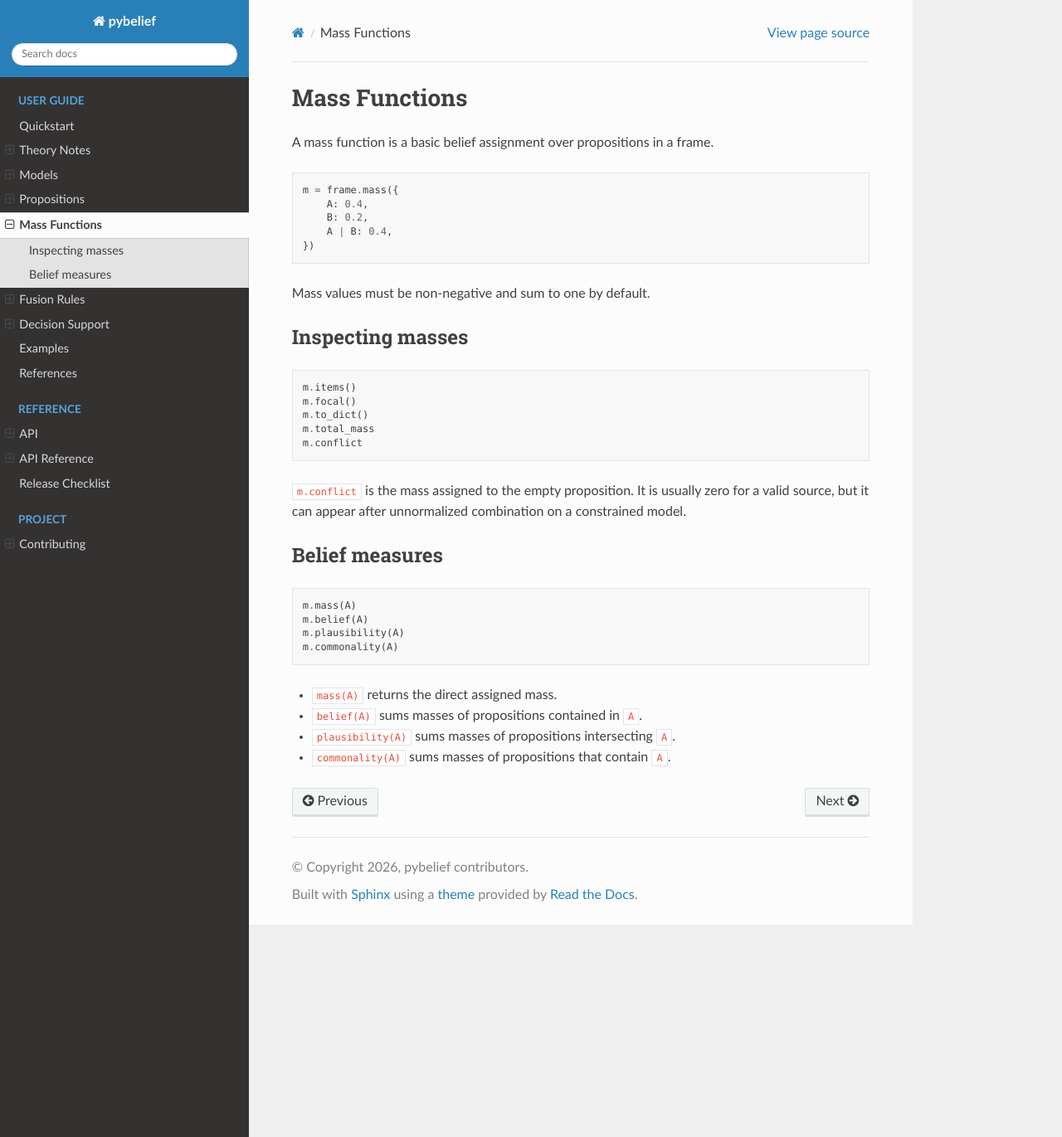
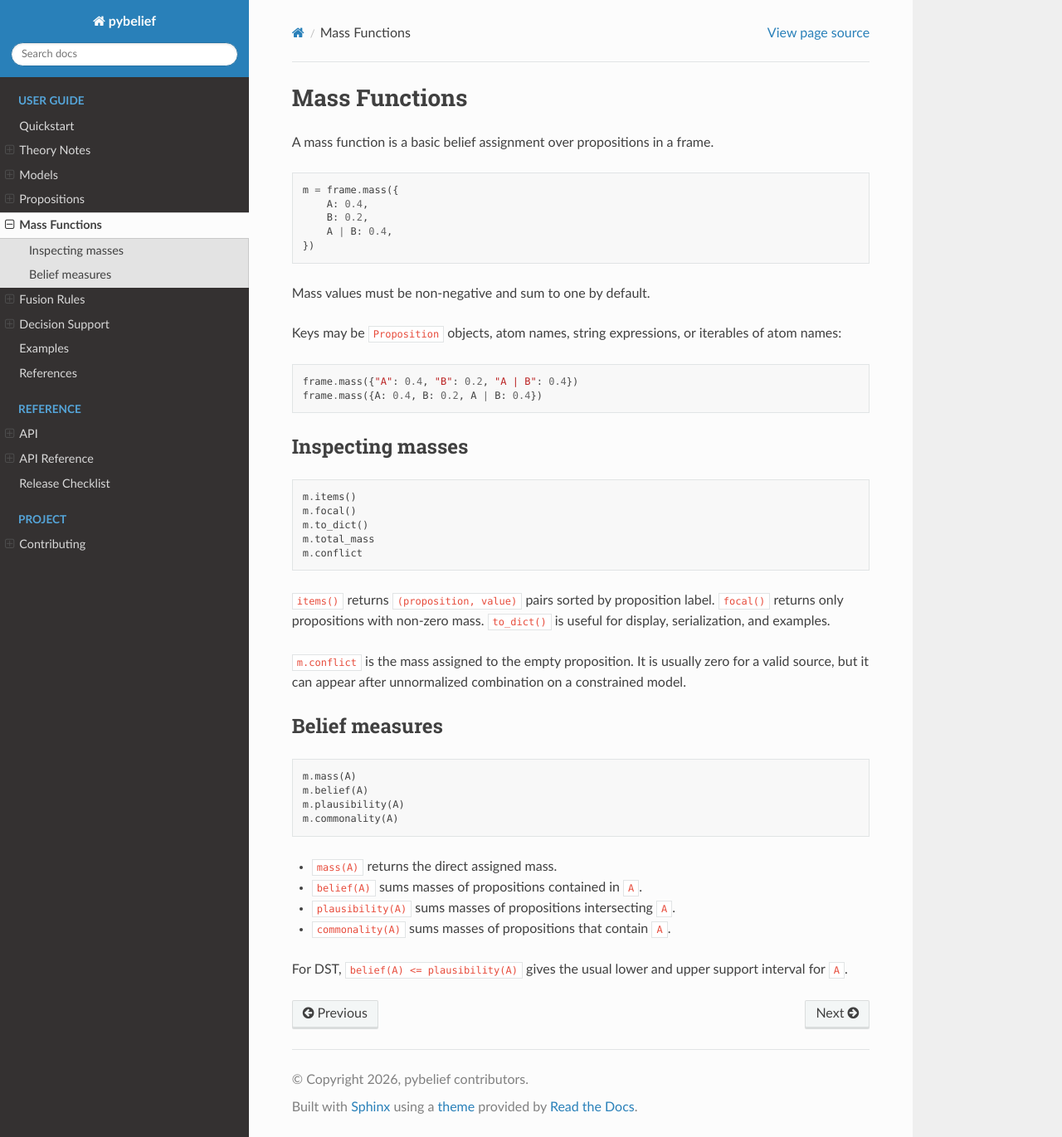
Before and after one commit to itaprac/evidencelib, a Sphinx documentation site: the page built from docs/mass-functions.md, in a window 1280 px wide and 1371 px high. Shown: the whole window at 83% size. Built offline with Sphinx 7.4.7 and the Read the Docs theme 3.1.0, drawn with Linux system fonts in a browser that asks for light colours.

````diff
--- a/docs/mass-functions.md
+++ b/docs/mass-functions.md
@@ -12,6 +12,14 @@ m = frame.mass({
 
 Mass values must be non-negative and sum to one by default.
 
+Keys may be `Proposition` objects, atom names, string expressions, or iterables
+of atom names:
+
+```python
+frame.mass({"A": 0.4, "B": 0.2, "A | B": 0.4})
+frame.mass({A: 0.4, B: 0.2, A | B: 0.4})
+```
+
 ## Inspecting masses
 
 ```python
@@ -21,6 +29,10 @@ m.to_dict()
 m.total_mass
 m.conflict
 ```
+
+`items()` returns `(proposition, value)` pairs sorted by proposition label.
+`focal()` returns only propositions with non-zero mass. `to_dict()` is useful
+for display, serialization, and examples.
 
 `m.conflict` is the mass assigned to the empty proposition. It is usually zero
 for a valid source, but it can appear after unnormalized combination on a
@@ -39,3 +51,6 @@ m.commonality(A)
 - `belief(A)` sums masses of propositions contained in `A`.
 - `plausibility(A)` sums masses of propositions intersecting `A`.
 - `commonality(A)` sums masses of propositions that contain `A`.
+
+For DST, `belief(A) <= plausibility(A)` gives the usual lower and upper support
+interval for `A`.
````
Also changed, not shown: docs/decision.md (+7 -0 lines), docs/fusion-rules.md (+16 -0 lines), docs/models.md (+10 -0 lines), docs/propositions.md (+5 -0 lines).
